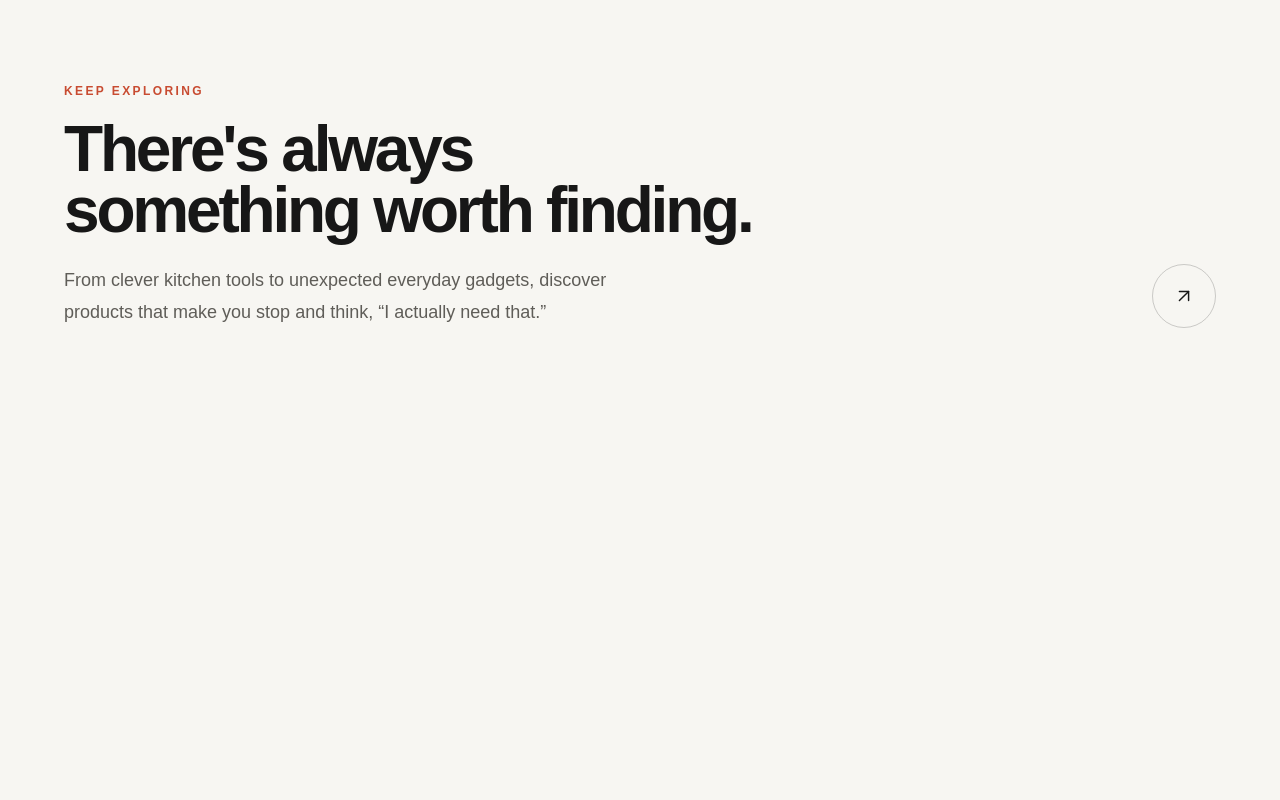
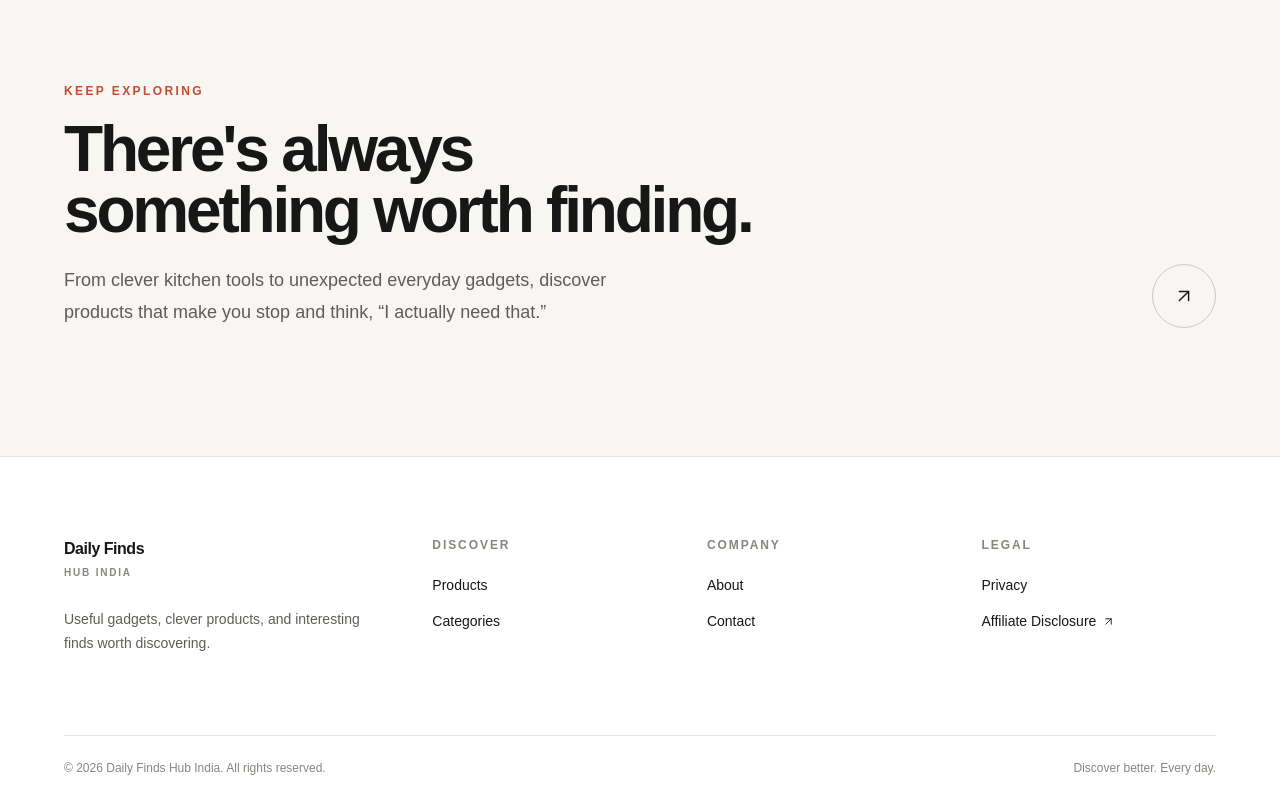
Before and after one commit to daily-finds-hub-india/daily-finds-hub, a Next.js app: page / in a window 1280 px wide. Shown: the part 3589-4389 px from the top of the page. Before the commit the page ends 4045 px from the top, so only its background shows below. Built offline with nearby package versions, Linux system fonts and the light colour scheme.

Commit message:
feat: add site-wide footer and navigation

```diff
--- a/src/app/layout.tsx
+++ b/src/app/layout.tsx
@@ -3,6 +3,7 @@ import Script from 'next/script';
 import { DM_Sans } from 'next/font/google';
 
 import { Header } from '@/components/layout/Header';
+import { Footer } from '@/components/layout/Footer';
 import './globals.css';
 
 const dmSans = DM_Sans({
@@ -53,6 +54,7 @@ export default function RootLayout({
       <body className={dmSans.variable}>
         <Header />
         {children}
+        <Footer />
       </body>
     </html>
   );
--- /dev/null
+++ b/src/components/layout/Footer.tsx
@@ -0,0 +1,135 @@
+import Link from 'next/link';
+import { ArrowUpRight } from 'lucide-react';
+
+import { Container } from '@/components/layout/Container';
+
+const discoverLinks = [
+  { label: 'Products', href: '/products' },
+  { label: 'Categories', href: '/category' }
+];
+
+const companyLinks = [
+  { label: 'About', href: '/about' },
+  { label: 'Contact', href: '/contact' }
+];
+
+const legalLinks = [
+  { label: 'Privacy', href: '/privacy' },
+  { label: 'Affiliate Disclosure', href: '/disclosure' }
+];
+
+export function Footer() {
+  return (
+    <footer className="border-t border-[var(--border)] bg-[var(--surface)]">
+      <Container>
+        <div className="grid gap-12 py-14 sm:py-16 lg:grid-cols-[1.4fr_1fr_1fr_1fr] lg:gap-10 lg:py-20">
+          {/* Brand */}
+          <div className="max-w-sm">
+            <Link
+              href="/"
+              className="group inline-block"
+              aria-label="Daily Finds Hub home"
+            >
+              <span className="block text-base font-bold tracking-[-0.03em] text-[var(--text-primary)]">
+                Daily Finds
+              </span>
+
+              <span className="mt-1 block text-[10px] font-semibold uppercase tracking-[0.18em] text-[var(--text-muted)] transition-colors group-hover:text-[var(--accent)]">
+                Hub India
+              </span>
+            </Link>
+
+            <p className="mt-6 max-w-xs text-sm leading-6 text-[var(--text-secondary)]">
+              Useful gadgets, clever products, and interesting finds worth
+              discovering.
+            </p>
+          </div>
+
+          {/* Discover */}
+          <div>
+            <h2 className="text-xs font-semibold uppercase tracking-[0.16em] text-[var(--text-muted)]">
+              Discover
+            </h2>
+
+            <nav className="mt-5" aria-label="Discover">
+              <ul className="space-y-3">
+                {discoverLinks.map((link) => (
+                  <li key={link.href}>
+                    <Link
+                      href={link.href}
+                      className="text-sm text-[var(--text-secondary)] transition-colors hover:text-[var(--accent)]"
+                    >
+                      {link.label}
+                    </Link>
+                  </li>
+                ))}
+              </ul>
+            </nav>
+          </div>
+
+          {/* Company */}
+          <div>
+            <h2 className="text-xs font-semibold uppercase tracking-[0.16em] text-[var(--text-muted)]">
+              Company
+            </h2>
+
+            <nav className="mt-5" aria-label="Company">
+              <ul className="space-y-3">
+                {companyLinks.map((link) => (
+                  <li key={link.href}>
+                    <Link
+                      href={link.href}
+                      className="text-sm text-[var(--text-secondary)] transition-colors hover:text-[var(--accent)]"
+                    >
+                      {link.label}
+                    </Link>
+                  </li>
+                ))}
+              </ul>
+            </nav>
+          </div>
+
+          {/* Legal */}
+          <div>
+            <h2 className="text-xs font-semibold uppercase tracking-[0.16em] text-[var(--text-muted)]">
+              Legal
+            </h2>
+
+            <nav className="mt-5" aria-label="Legal">
+              <ul className="space-y-3">
+                {legalLinks.map((link) => (
+                  <li key={link.href}>
+                    <Link
+                      href={link.href}
+                      className="group inline-flex items-center gap-1.5 text-sm text-[var(--text-secondary)] transition-colors hover:text-[var(--accent)]"
+                    >
+                      {link.label}
+
+                      {link.href === '/disclosure' && (
+                        <ArrowUpRight
+                          size={13}
+                          strokeWidth={1.7}
+                          className="transition-transform group-hover:translate-x-0.5 group-hover:-translate-y-0.5"
+                        />
+                      )}
+                    </Link>
+                  </li>
+                ))}
+              </ul>
+            </nav>
+          </div>
+        </div>
+
+        {/* Bottom bar */}
+        <div className="flex flex-col gap-3 border-t border-[var(--border)] py-6 text-xs text-[var(--text-muted)] sm:flex-row sm:items-center sm:justify-between">
+          <p>
+            © {new Date().getFullYear()} Daily Finds Hub India. All rights
+            reserved.
+          </p>
+
+          <p>Discover better. Every day.</p>
+        </div>
+      </Container>
+    </footer>
+  );
+}
```
